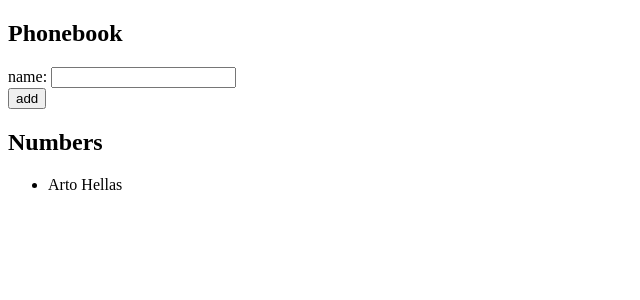
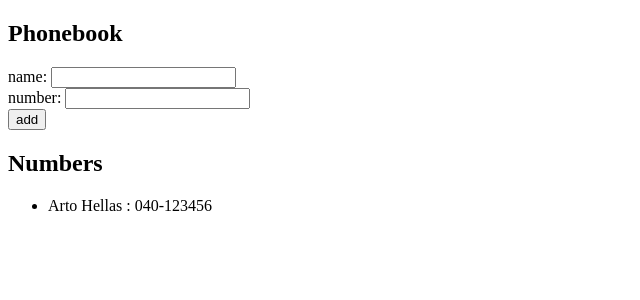
Before and after one commit to RafaB15/FullStackOpenSubmissions, a React (Vite) app in the folder part2/phonebook/: page / in a window 1280 px wide. Shown: the top 300 px of the page, without its empty margins (0-640 px from the left). Built offline with nearby package versions, Linux system fonts and the light colour scheme.

Commit message:
Finished 2.8

```diff
--- a/part2/phonebook/src/App.jsx
+++ b/part2/phonebook/src/App.jsx
@@ -2,40 +2,49 @@
 
 const App = () => {
   const [persons, setPersons] = useState([
-    {name: 'Arto Hellas'}
+    {name: 'Arto Hellas', number: '040-123456'},
   ])
   const [newName, setNewName] = useState('')
+  const [newNumber, setNumber] = useState('')
 
   const handlePersonChange = (event) => setNewName(event.target.value)
+  const handleNumberChange = (event) => setNumber(event.target.value)
 
   const addPerson = (event) => {
     event.preventDefault()
-    const personObject = {
-      name: newName,
-    }
     if (persons.find(person => person.name === newName)) {
       alert(`${newName} is already added to phonebook`)
       setNewName('')
       return
     }
+    const personObject = {
+      name: newName,
+      number: newNumber,
+    }
     setPersons(persons.concat(personObject))
     setNewName('')
+    setNumber('')
   }
 
   return (
     <div>
       <h2>Phonebook</h2>
+
       <form onSubmit = {addPerson}>
         <div>
           name: <input value = {newName} onChange={handlePersonChange}/>
         </div>
         <div>
+          number: <input value = {newNumber} onChange={handleNumberChange}/>
+        </div>
+        <div>
           <button type="submit">add</button>
         </div>
       </form>
+
       <h2>Numbers</h2>
       <ul>
-      {persons.map(person => <li key = {person.name}>{person.name}</li>)}
+      {persons.map(person => <li key = {person.name}>{person.name} : {person.number}</li>)}
       </ul>
     </div>
   )
```
